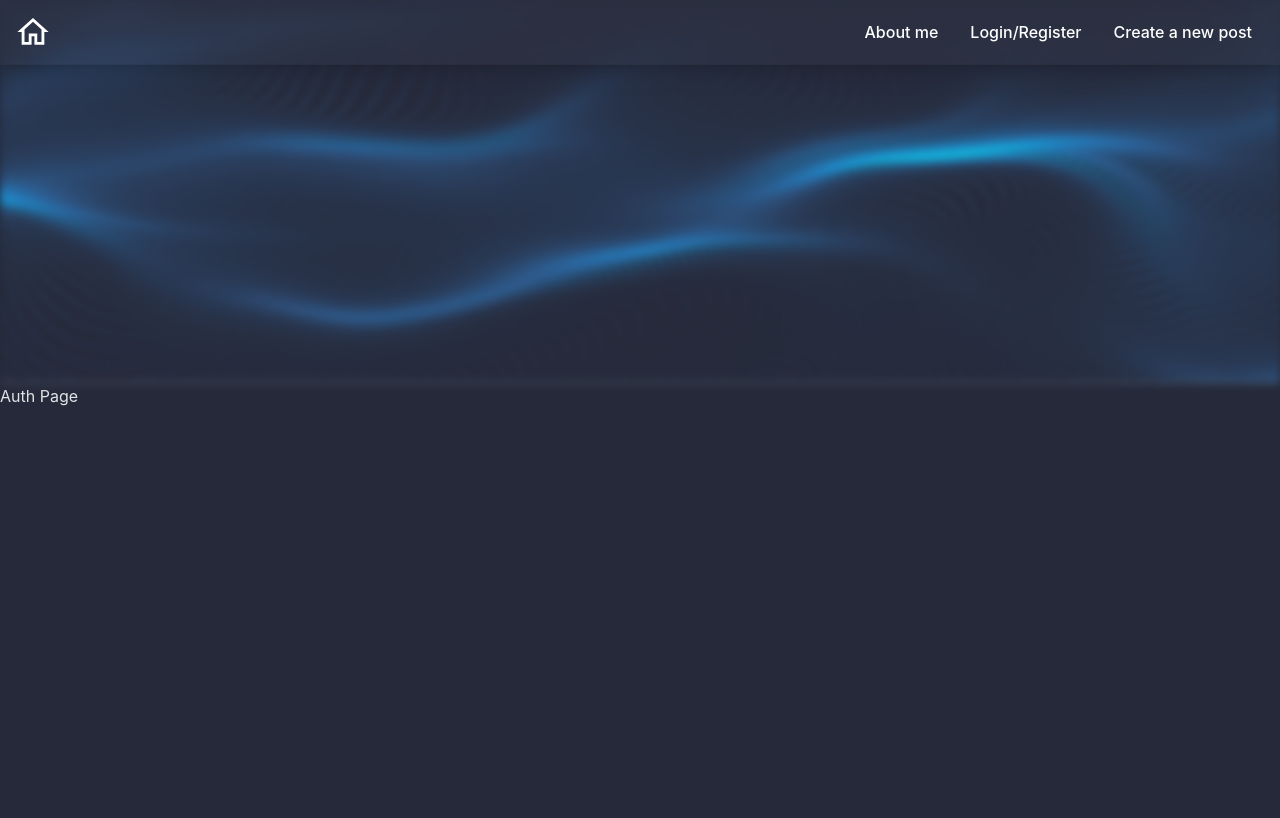
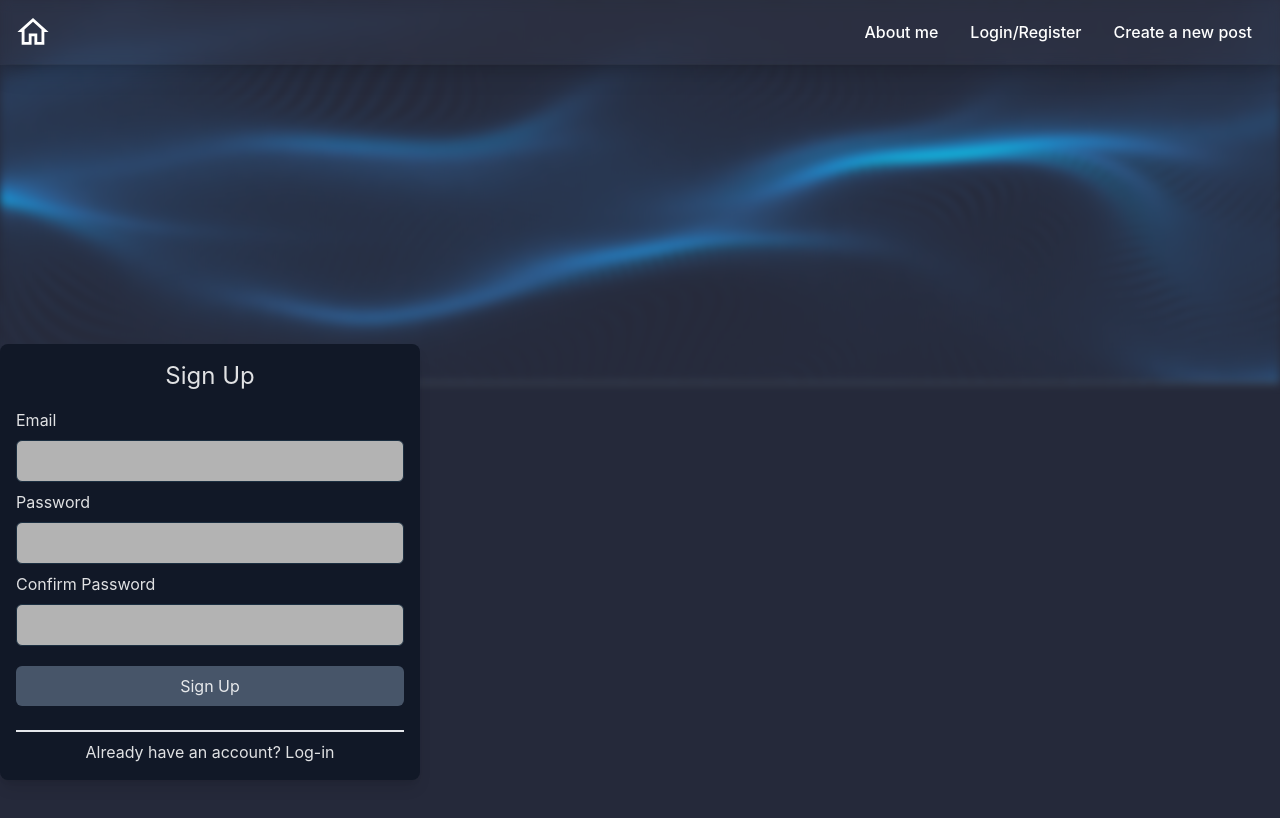
Before and after one commit to JakubJurkian/tech-blog, a React (Vite) app: page /auth in a window 1280 px wide. Built offline with nearby package versions, Linux system fonts and the light colour scheme.

Commit message:
I'm adding signup page

```diff
--- a/package.json
+++ b/package.json
@@ -11,6 +11,7 @@
   },
   "dependencies": {
     "@reduxjs/toolkit": "^1.9.5",
+    "firebase": "^9.22.2",
     "react": "^18.2.0",
     "react-dom": "^18.2.0",
     "react-router-dom": "^6.11.2"
--- a/src/components/AuthorCard.module.css
+++ b/src/components/AuthorCard.module.css
@@ -1,3 +1,3 @@
 .bg-card {
-  background-color: rgb(46, 49, 70);
+  background-color: #2e3146;
 }
--- /dev/null
+++ b/src/components/Signup.tsx
@@ -0,0 +1,42 @@
+import { useRef } from 'react';
+
+export default function Signup() {
+  const emailRef = useRef<HTMLInputElement>(null);
+  const passwordRef = useRef<HTMLInputElement>(null);
+  const paswordConfirmRef = useRef<HTMLInputElement>(null);
+
+  return (
+    <>
+      <div className="inline-block w-full s:w-[420px] rounded-lg p-4 shadow-lg bg-[#111827] relative bottom-10">
+        <h2 className="text-center mb-4 text-2xl">Sign Up</h2>
+        <form>
+          <div className=''>
+            <label htmlFor="email" className='block'>Email</label>
+            <input className='form-input' id="email" type="email" ref={emailRef} required />
+          </div>
+          <div>
+            <label htmlFor="password" className='block'>Password</label>
+            <input className='form-input' id="password" type="password" ref={passwordRef} required />
+          </div>
+          <div>
+            <label htmlFor="confirm-password" className='block'>Confirm Password</label>
+            <input
+            className='form-input'
+              id="confirm-password"
+              type="password"
+              ref={paswordConfirmRef}
+              required
+            />
+          </div>
+
+          <button className="w-full p-2 mt-3 rounded-md bg-slate-600" type="submit">
+            Sign Up
+          </button>
+          <div className="mt-6 text-center border-t-2 pt-2">
+            Already have an account? Log-in
+          </div>
+        </form>
+      </div>
+    </>
+  );
+}
--- /dev/null
+++ b/src/firebase.tsx
@@ -0,0 +1,17 @@
+import firebase from 'firebase/app';
+import 'firebase/auth';
+
+const app = firebase.initializeApp({
+  apiKey: process.env.REACT_APP_FIREBASE_API_KEY,
+  authDomain: process.env.REACT_APP_FIREBASE_AUTH_DOMAIN,
+  databaseURL: process.env.REACT_APP_FIREBASE_DATABASE_URL,
+  projectId: process.env.REACT_APP_FIREBASE_PROJECT_ID,
+  storageBucket: process.env.REACT_APP_FIREBASE_STORAGE_BUCKET,
+  messagingSenderId: process.env.REACT_APP_FIREBASE_MESSAGING_SENDER_ID,
+  appId: process.env.REACT_APP_FIREBASE_APP_ID,
+});
+
+//I'm doing this in this file because we can use these var. during development
+
+// export const auth = app.auth();
+export default app;
--- a/src/index.css
+++ b/src/index.css
@@ -5,6 +5,9 @@
 @layer components {
   .menu-el {
     @apply block md:inline-block px-3 py-2 md:rounded-md text-white hover:bg-gray-900 focus:outline-none focus:text-white focus:bg-gray-900 border-b-2 border-b-slate-500 md:border-0;
+  }
+  .form-input {
+    @apply w-full p-2 my-2 rounded-md bg-[#b3b3b3] border-[1px] border-[#1c2f41] focus:outline-0 focus:shadow-[#3B82F6] focus:shadow-[0_0_0_2px_#3294f8];
   }
 }
 
--- a/src/pages/Auth.tsx
+++ b/src/pages/Auth.tsx
@@ -1,8 +1,10 @@
+import Signup from "../components/Signup";
+
 function AuthPage() {
   return (
-    <>
-      <h1>Auth Page</h1>
-    </>
+    <div className="relative">
+      <Signup />
+    </div>
   );
 }
 
--- a/src/store/index.tsx
+++ b/src/store/index.tsx
@@ -6,7 +6,7 @@
 //   initialState: { counter: 0, showCounter: true },
 //   reducers: {
 //     increment(state) { state.counter++; },
-//     //...other Reducers
+//     ...other Reducers
 //   },
 // });
 
```
Also changed, not shown: 1 other file (tests, documents, lock files or other folders).
